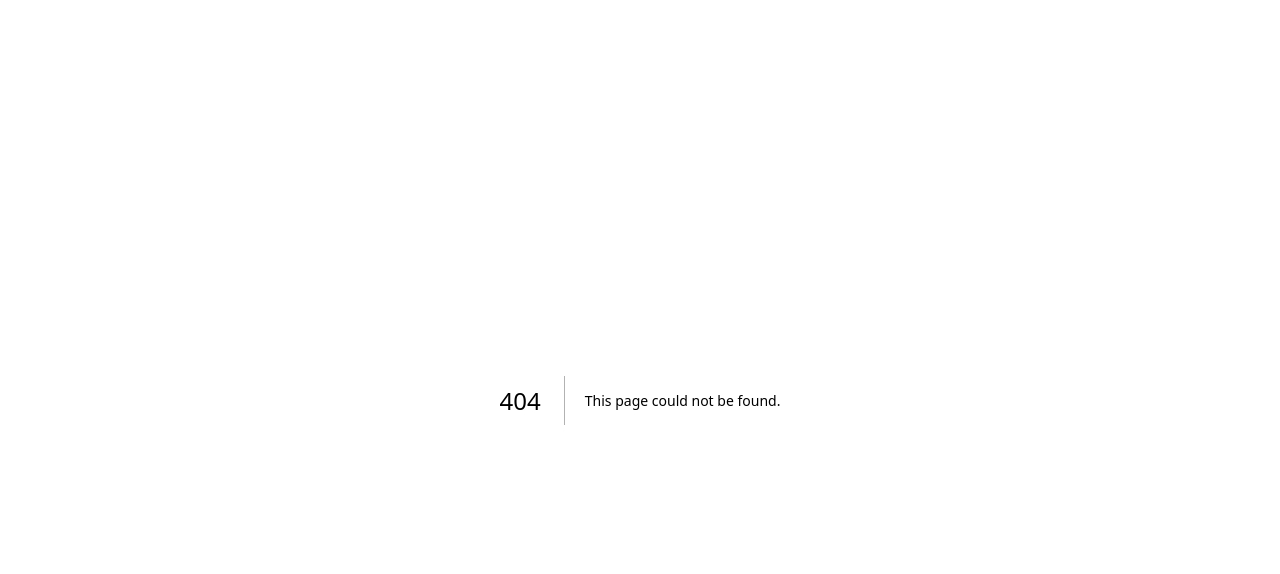
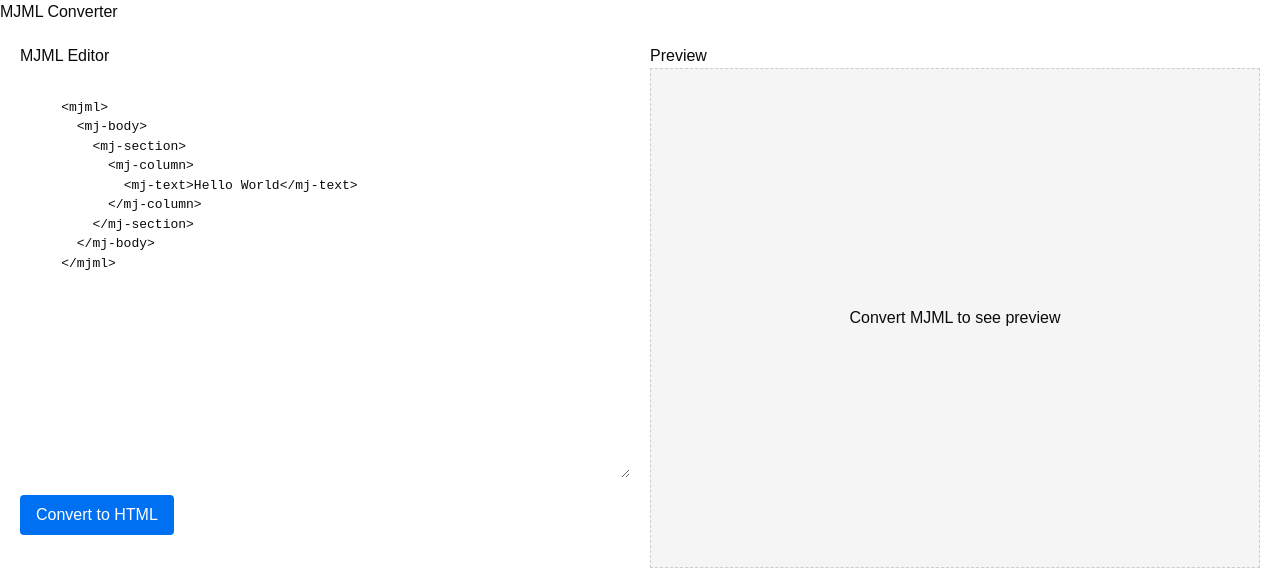
Before and after one commit to Filippe1/emailfrontendui, a Next.js app: page /test in a window 1280 px wide. Before the commit this address had no page. Shown: the top 574 px of the page. Built offline with nearby package versions, Linux system fonts and the light colour scheme.

Commit message:
mjml fix

```diff
--- /dev/null
+++ b/components/ui/EmailEditor.js
@@ -0,0 +1,149 @@
+import { useState } from 'react';
+
+export default function EmailEditor() {
+  const [mjml, setMjml] = useState(`
+    <mjml>
+      <mj-body>
+        <mj-section>
+          <mj-column>
+            <mj-text>Hello World</mj-text>
+          </mj-column>
+        </mj-section>
+      </mj-body>
+    </mjml>
+  `);
+  const [html, setHtml] = useState('');
+  const [isLoading, setIsLoading] = useState(false);
+  const [activeTab, setActiveTab] = useState('preview'); // 'preview' or 'code'
+
+  const handleConvert = async () => {
+    setIsLoading(true);
+    try {
+      const response = await fetch('/api/mjml', {
+        method: 'POST',
+        headers: { 'Content-Type': 'application/json' },
+        body: JSON.stringify({ mjml }),
+      });
+
+      const data = await response.json();
+      setHtml(data.html || data.error);
+    } catch (error) {
+      setHtml(`Error: ${error.message}`);
+    } finally {
+      setIsLoading(false);
+    }
+  };
+
+  // Create iframe content with proper email styling
+  const getIframeContent = () => {
+    return `
+            ${html}
+         `;
+  };
+
+  return (
+    <div style={{ display: 'flex', gap: '20px', margin: '20px' }}>
+      <div style={{ flex: 1 }}>
+        <h2>MJML Editor</h2>
+        <textarea
+          value={mjml}
+          onChange={(e) => setMjml(e.target.value)}
+          rows={20}
+          style={{
+            width: '100%',
+            fontFamily: 'monospace',
+            padding: '10px',
+            minHeight: '400px'
+          }}
+        />
+        <button
+          onClick={handleConvert}
+          disabled={isLoading}
+          style={{
+            marginTop: '10px',
+            padding: '8px 16px',
+            background: '#0070f3',
+            color: 'white',
+            border: 'none',
+            borderRadius: '4px',
+            cursor: 'pointer'
+          }}
+        >
+          {isLoading ? 'Converting...' : 'Convert to HTML'}
+        </button>
+      </div>
+
+      <div style={{ flex: 1 }}>
+        <h2>Preview</h2>
+        {html ? (
+          <>
+            <div style={{ marginBottom: '10px' }}>
+              <button
+                onClick={() => setActiveTab('preview')}
+                style={{
+                  padding: '8px 16px',
+                  background: activeTab === 'preview' ? '#0070f3' : '#eaeaea',
+                  color: activeTab === 'preview' ? 'white' : 'black',
+                  border: 'none',
+                  cursor: 'pointer'
+                }}
+              >
+                Preview
+              </button>
+              <button
+                onClick={() => setActiveTab('code')}
+                style={{
+                  padding: '8px 16px',
+                  background: activeTab === 'code' ? '#0070f3' : '#eaeaea',
+                  color: activeTab === 'code' ? 'white' : 'black',
+                  border: 'none',
+                  cursor: 'pointer',
+                  marginLeft: '5px'
+                }}
+              >
+                HTML Code
+              </button>
+            </div>
+
+            {activeTab === 'preview' ? (
+              <iframe
+                srcDoc={getIframeContent()}
+                title="Email Preview"
+                style={{
+                  width: '100%',
+                  height: '500px',
+                  border: '1px solid #ddd',
+                  background: 'white'
+                }}
+                sandbox="allow-same-origin" // Required for srcDoc to work
+              />
+            ) : (
+              <pre style={{
+                background: '#f5f5f5',
+                padding: '10px',
+                overflow: 'auto',
+                height: '500px',
+                border: '1px solid #ddd'
+              }}>
+                {html}
+              </pre>
+            )}
+          </>
+        ) : (
+          <div style={{
+            background: '#f5f5f5',
+            padding: '20px',
+            textAlign: 'center',
+            border: '1px dashed #ccc',
+            height: '500px',
+            display: 'flex',
+            alignItems: 'center',
+            justifyContent: 'center'
+          }}>
+            {isLoading ? 'Generating preview...' : 'Convert MJML to see preview'}
+          </div>
+        )}
+      </div>
+    </div>
+  );
+}
--- /dev/null
+++ b/pages/api/mjml.js
@@ -0,0 +1,34 @@
+// pages/api/mjml.js
+export default async function handler(req, res) {
+    if (req.method !== 'POST') {
+      return res.status(405).json({ error: 'Method not allowed' });
+    }
+
+    try {
+      const { mjml } = req.body;
+
+      // Combine App ID + API Key for Basic Auth
+      const auth = `${process.env.MJML_APP_ID}:${process.env.MJML_API_KEY}`;
+      const authToken = Buffer.from(auth).toString('base64');
+
+      const response = await fetch('https://api.mjml.io/v1/render', {
+        method: 'POST',
+        headers: {
+          'Authorization': `Basic ${authToken}`,
+          'Content-Type': 'application/json',
+        },
+        body: JSON.stringify({ mjml }),
+      });
+
+      if (!response.ok) {
+        const error = await response.json();
+        throw new Error(error.message || 'MJML API error');
+      }
+
+      const data = await response.json();
+      res.status(200).json(data);
+    } catch (error) {
+      console.error('MJML API Error:', error);
+      res.status(500).json({ error: error.message });
+    }
+  }
--- /dev/null
+++ b/pages/test.js
@@ -0,0 +1,10 @@
+import EmailEditor from '../components/ui/EmailEditor';
+
+export default function Home() {
+  return (
+    <div>
+      <h1>MJML Converter</h1>
+      <EmailEditor />
+    </div>
+  );
+}
```
